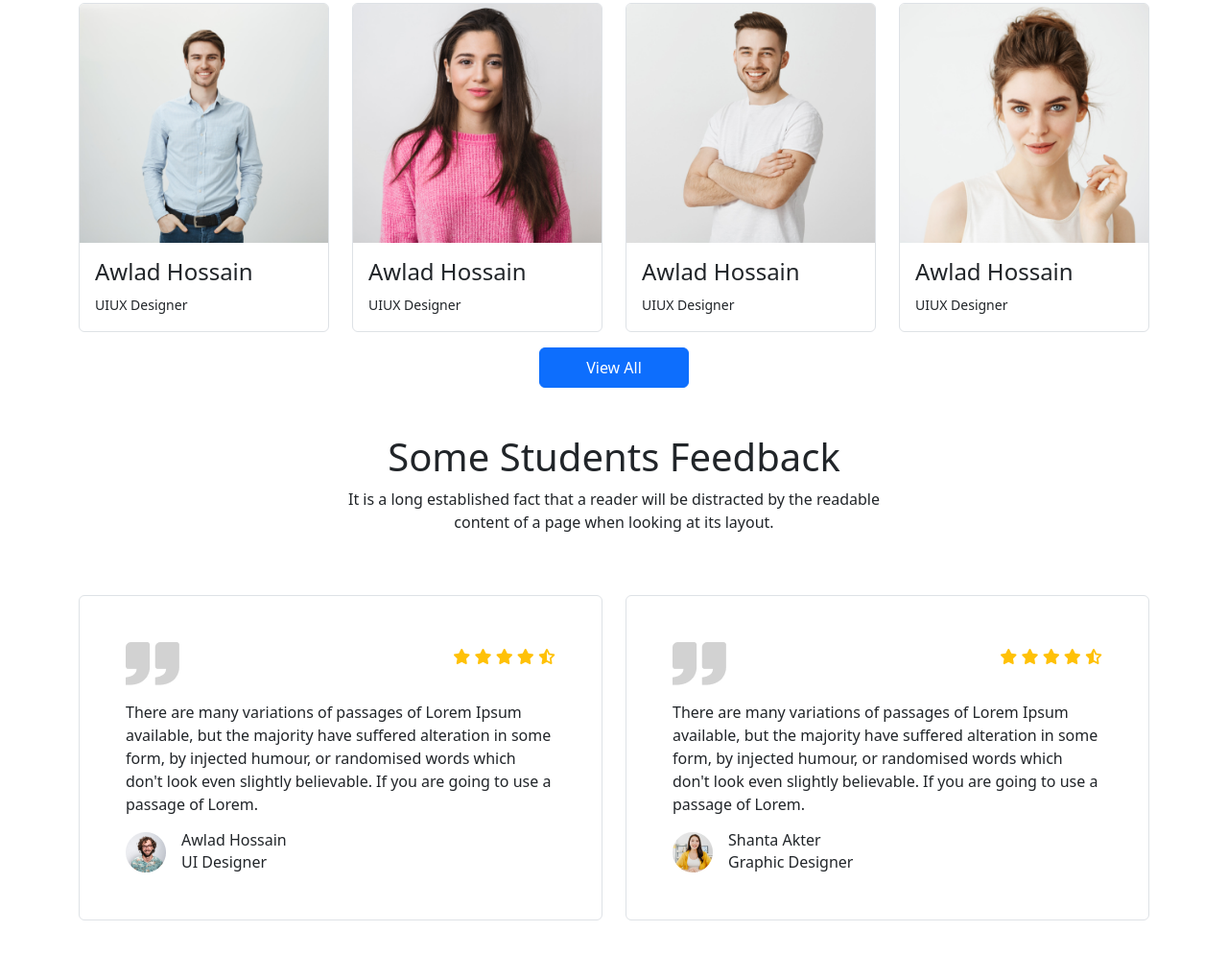
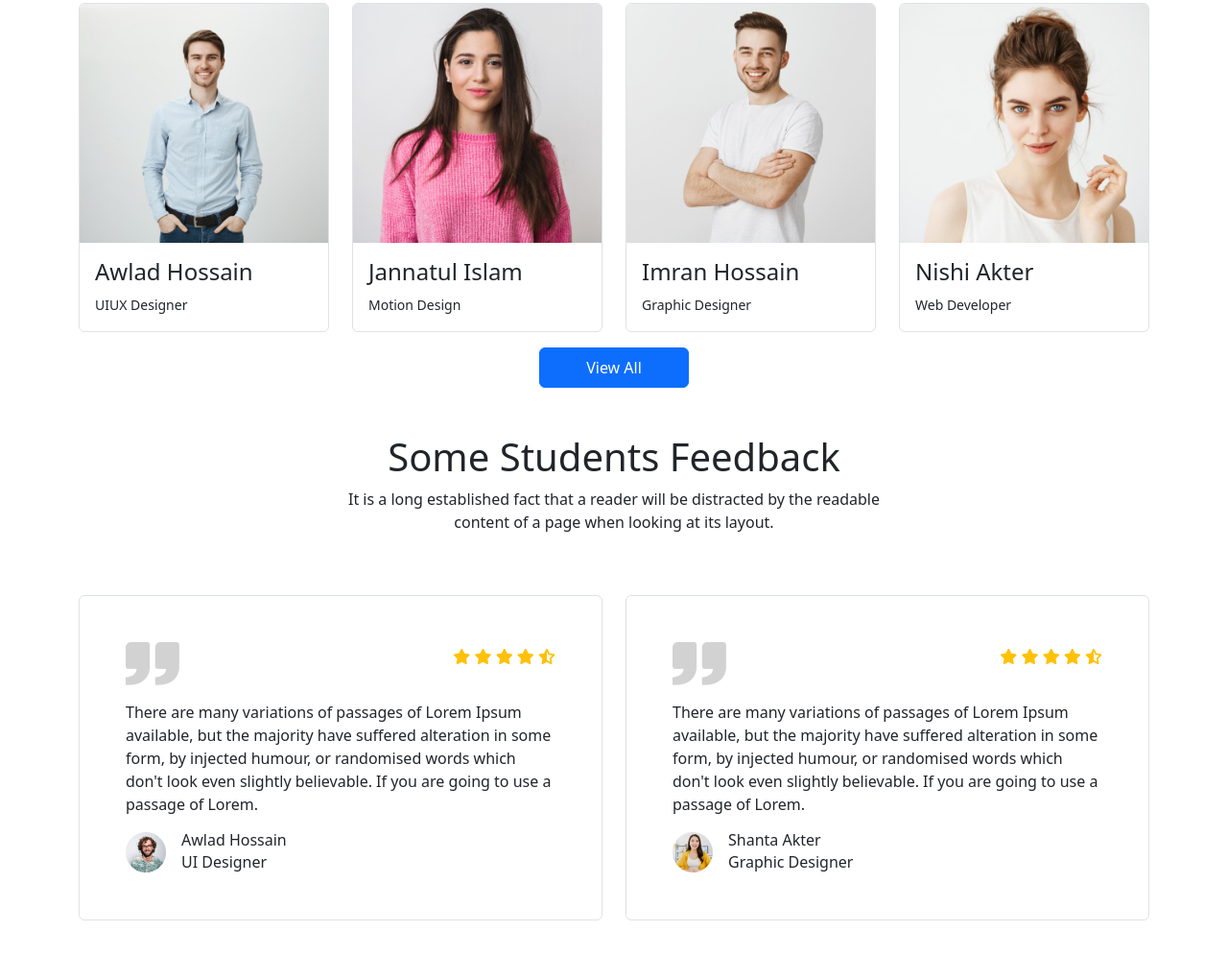
Before and after one commit to Amrita965/Learning-Scholler, a plain HTML site: page index.html in a window 1280 px wide. Shown: the part 2833-3853 px from the top of the page at 96% size. Drawn offline with nearby package versions, Linux system fonts and the light colour scheme.

Commit message:
change student name

```diff
--- a/index.html
+++ b/index.html
@@ -248,8 +248,8 @@
                             <img class="w-100" src="images/student/student-2.png" alt="">
                         </div>
                         <div class="p-3">
-                            <h4>Awlad Hossain</h4>
-                            <small>UIUX Designer</small>
+                            <h4>Jannatul Islam</h4>
+                            <small>Motion Design</small>
                         </div>
                     </div>
                 </div>
@@ -259,8 +259,8 @@
                             <img class="w-100" src="images/student/student-3.png" alt="">
                         </div>
                         <div class="p-3">
-                            <h4>Awlad Hossain</h4>
-                            <small>UIUX Designer</small>
+                            <h4>Imran Hossain</h4>
+                            <small>Graphic Designer</small>
                         </div>
                     </div>
                 </div>
@@ -270,8 +270,8 @@
                             <img class="w-100" src="images/student/student-4.png" alt="">
                         </div>
                         <div class="p-3">
-                            <h4>Awlad Hossain</h4>
-                            <small>UIUX Designer</small>
+                            <h4>Nishi Akter</h4>
+                            <small>Web Developer</small>
                         </div>
                     </div>
                 </div>
```
